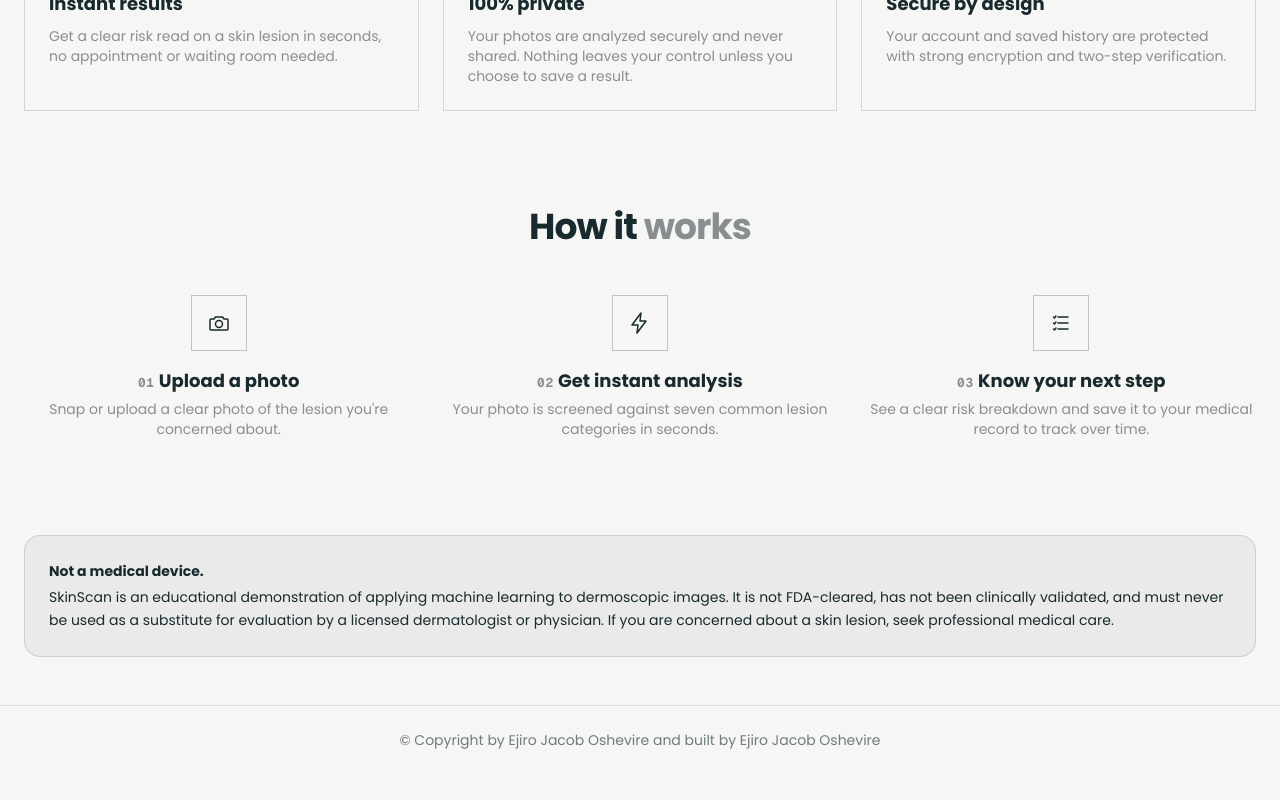
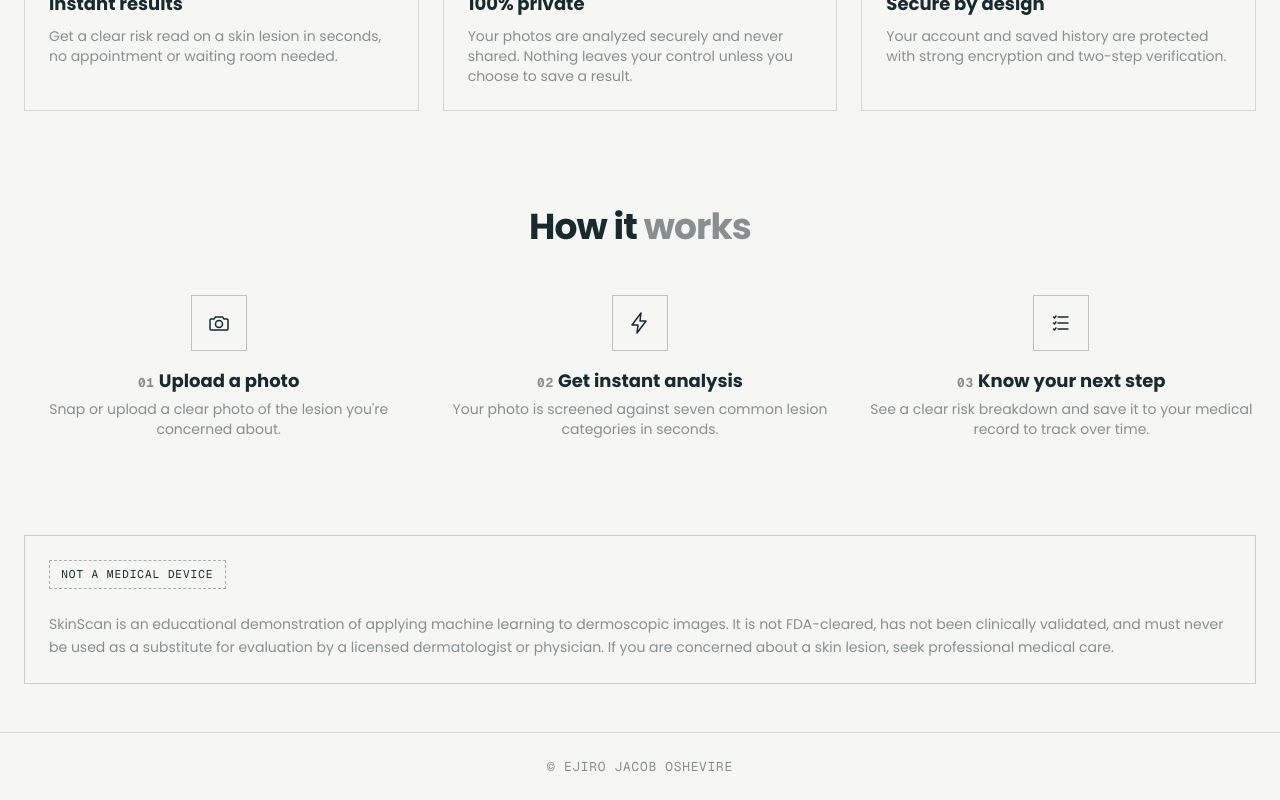
Before and after one commit to jacoboshvire/skincancerdetector, a Next.js app: page / in a window 1280 px wide. Shown: the part 852-1652 px from the top of the page. Before the commit the page ends 1626 px from the top, so only its background shows below. Built offline with nearby package versions, Linux system fonts and the light colour scheme.

Commit message:
auto commit @Sun Jun 28 23:14:49 BST 2026

```diff
--- a/src/app/page.tsx
+++ b/src/app/page.tsx
@@ -717,19 +717,21 @@ export default function LandingPage() {
         </section>
 
         <section className="max-w-[1300px] mx-auto px-6 py-12">
-          <div className="rounded-2xl border border-foreground/15 bg-foreground/5 p-6 text-sm leading-relaxed">
-            <strong className="block mb-1">Not a medical device.</strong>
-            SkinScan is an educational demonstration of applying machine
-            learning to dermoscopic images. It is not FDA-cleared, has not
-            been clinically validated, and must never be used as a substitute
-            for evaluation by a licensed dermatologist or physician. If you
-            are concerned about a skin lesion, seek professional medical care.
+          <div className="border border-foreground/20 p-6 text-sm leading-relaxed">
+            <span className="tag-mono mb-3">Not a medical device</span>
+            <p className="mt-3 text-muted">
+              SkinScan is an educational demonstration of applying machine
+              learning to dermoscopic images. It is not FDA-cleared, has not
+              been clinically validated, and must never be used as a substitute
+              for evaluation by a licensed dermatologist or physician. If you
+              are concerned about a skin lesion, seek professional medical care.
+            </p>
           </div>
         </section>
       </main>
 
-      <footer className="border-t border-foreground/10 py-6 text-center text-sm text-foreground/60">
-        © Copyright by Ejiro Jacob Oshevire and built by Ejiro Jacob Oshevire
+      <footer className="border-t border-foreground/15 py-6 text-center nav-mono text-muted">
+        © Ejiro Jacob Oshevire
       </footer>
       </div>
     </ReactLenis>
```
